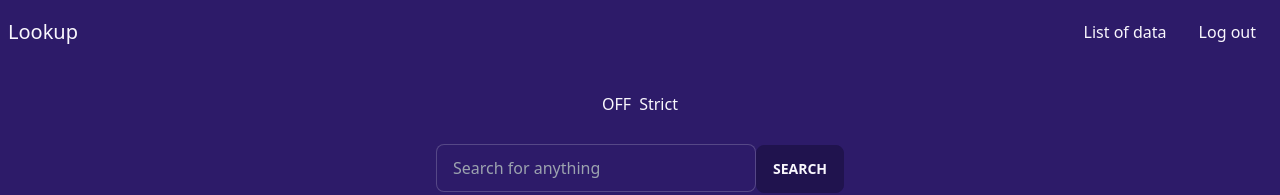
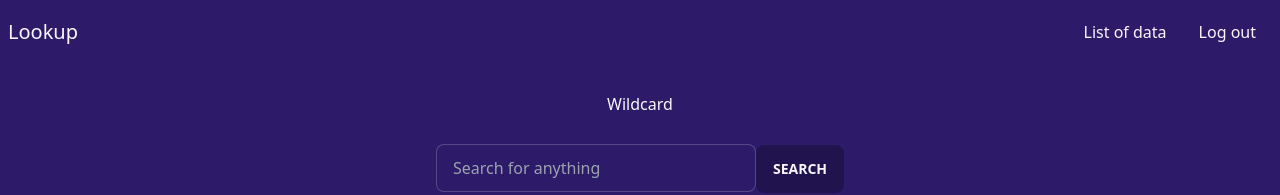
Before and after one commit to 52617365/Lookup, a Next.js app: page /lookup in a window 1280 px wide. Shown: the top 195 px of the page. Built offline with nearby package versions, Linux system fonts and the light colour scheme.

Commit message:
Checkbox changed.
Signed-off-by: 52617365 <rasengithub@protonmail.com>

```diff
--- a/components/LookupOptions.tsx
+++ b/components/LookupOptions.tsx
@@ -3,11 +3,10 @@ export default function LookupOptions() {
     return (
         <div className="grid h-20 flex-grow card rounded-box place-items-center">
             <div>
-                <p className={"inline-block pl-2"}>Strict</p>
                 <label className="swap float-left">
                     <input type="checkbox"/>
-                    <div className="swap-on">ON</div>
-                    <div className="swap-off">OFF</div>
+                    <div className="swap-on">Strict</div>
+                    <div className="swap-off">Wildcard</div>
                 </label>
                 <div className={"float-left"}>
                 </div>
```
